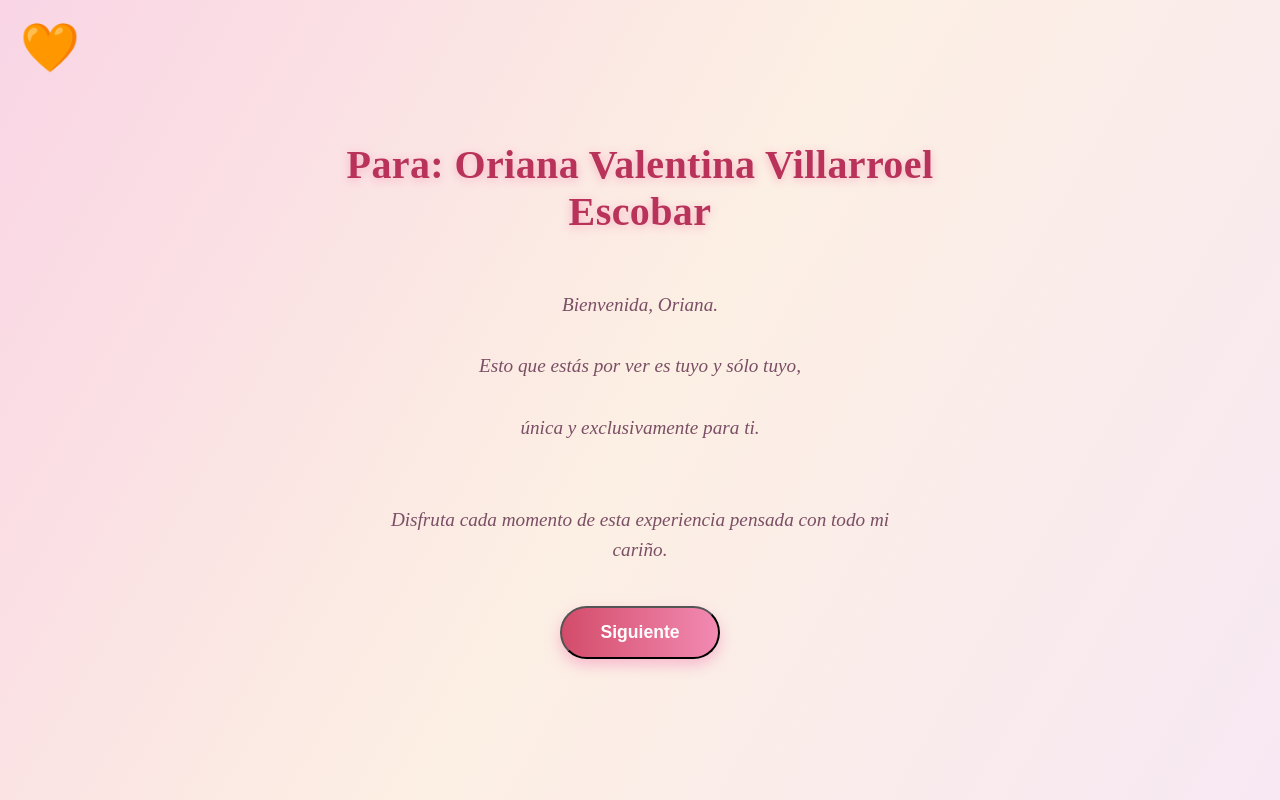
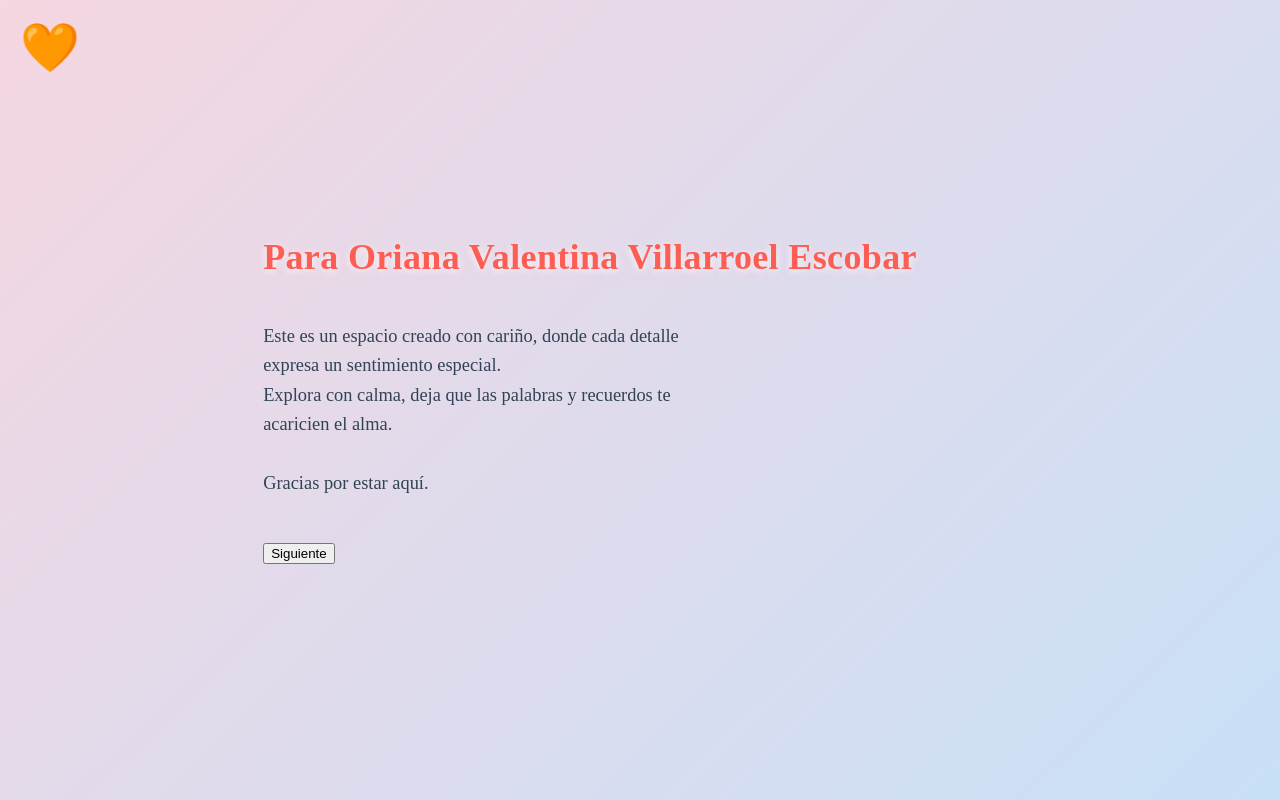
Before and after one commit to sfreites-2025/de-salo.github.io, a plain HTML site: page index.html in a window 1280 px wide. Drawn offline with Linux system fonts and the light colour scheme.

Commit message:
Update index.html

```diff
--- a/index.html
+++ b/index.html
@@ -109,67 +109,34 @@
       pointer-events: none;
       visibility: hidden;
     }
-    /* Primera página - modificaciones de bienvenida */
-    #slide0 {
-      background: linear-gradient(120deg, #f9d5e5 0%, #fcefe3 50%, #f7e8f3 100%);
-      flex-direction: column;
-      justify-content: center;
-      padding: 60px 40px;
-      text-align: center;
-    }
+    /* Primera página */
     .dedicatory-box {
       max-width: 700px;
-      padding: 0;
+      padding: 60px 40px 60px 0;
       display: flex;
       flex-direction: column;
-      align-items: center;
+      align-items: flex-start;
       justify-content: center;
-      margin: 0;
+      margin-right: 60px;
     }
     .dedicatory-title {
-      font-size: 2.5em;
+      font-size: 2.25em;
       font-weight: bold;
-      color: #b8325a;
-      margin-bottom: 0.6em;
-      text-shadow: 0 2px 10px #f7b2c4;
+      color: #fd5e53;
+      margin-bottom: 0.4em;
+      text-shadow: 0 2px 8px #fff, 0 4px 12px #f6a2;
       letter-spacing: 0.01em;
     }
     .dedicatory-subtitle {
-      font-size: 1.2em;
-      color: #7a4e65;
-      font-style: italic;
+      font-size: 1.15em;
+      color: #314355;
+      margin-bottom: 2.4em;
       line-height: 1.6;
+      max-width: 440px;
       white-space: pre-line;
-      animation: fadeInUp 2s ease forwards;
-      max-width: 500px;
+      text-align: left;
     }
-    .dedicatory-box button.go-btn {
-      margin-top: 40px;
-      padding: 14px 38px;
-      background: linear-gradient(90deg, #d34c6a, #f28ab2);
-      border-radius: 28px;
-      font-weight: bold;
-      box-shadow: 0 6px 14px #f69fc2aa;
-      transition: background 0.3s ease;
-      color: white;
-      cursor: pointer;
-      font-size: 1.1em;
-    }
-    .dedicatory-box button.go-btn:hover {
-      background: linear-gradient(90deg, #f3587a, #f7a2be);
-    }
-
-    @keyframes fadeInUp {
-      from {
-        opacity: 0;
-        transform: translateY(20px);
-      }
-      to {
-        opacity: 1;
-        transform: translateY(0);
-      }
-    }
-    /* Segunda página y siguientes sin cambios */
+    /* Segunda página */
     .info-box {
       max-width: 380px;
       display: flex;
@@ -203,6 +170,7 @@
       object-fit: cover;
       margin-left: 24px;
     }
+    /* Tercera página */
     .special-message {
       font-size: 1.23em;
       color: #da2f59;
@@ -220,6 +188,7 @@
       justify-content: center;
       align-items: center;
     }
+    /* Cuarta página París */
     .paris-slide-bg {
       background-image: url('https://images.unsplash.com/photo-1502602898657-3e91760cbb34?auto=format&fit=crop&w=1200&q=80');
       background-size: cover;
@@ -252,6 +221,7 @@
       margin-bottom: 1.1em;
       letter-spacing: 0.015em;
     }
+    /* Quinta página Futbol con cancha 2D SVG y texto a la derecha */
     .futbol-slide-bg {
       background-color: #4caf50;
       z-index: 2;
@@ -293,6 +263,7 @@
       background: #4caf50;
       box-shadow: inset 0 0 12px #3a8521;
     }
+    /* Imágenes responsivas */
     img {
       max-width: 100%;
       height: auto;
@@ -307,12 +278,12 @@
   <!-- Página 1 -->
   <div class="slide active" id="slide0">
     <div class="dedicatory-box">
-      <div class="dedicatory-title">Para: Oriana Valentina Villarroel Escobar</div>
+      <div class="dedicatory-title">Para Oriana Valentina Villarroel Escobar</div>
       <div class="dedicatory-subtitle">
-        Bienvenida, Oriana.<br/>
-        Esto que estás por ver es tuyo y sólo tuyo,<br/>
-        única y exclusivamente para ti.<br/><br/>
-        Disfruta cada momento de esta experiencia pensada con todo mi cariño.
+        Este es un espacio creado con cariño, donde cada detalle expresa un sentimiento especial.
+        Explora con calma, deja que las palabras y recuerdos te acaricien el alma.
+
+        Gracias por estar aquí.
       </div>
       <button class="go-btn" onclick="goToSlide1()">Siguiente</button>
     </div>
```
